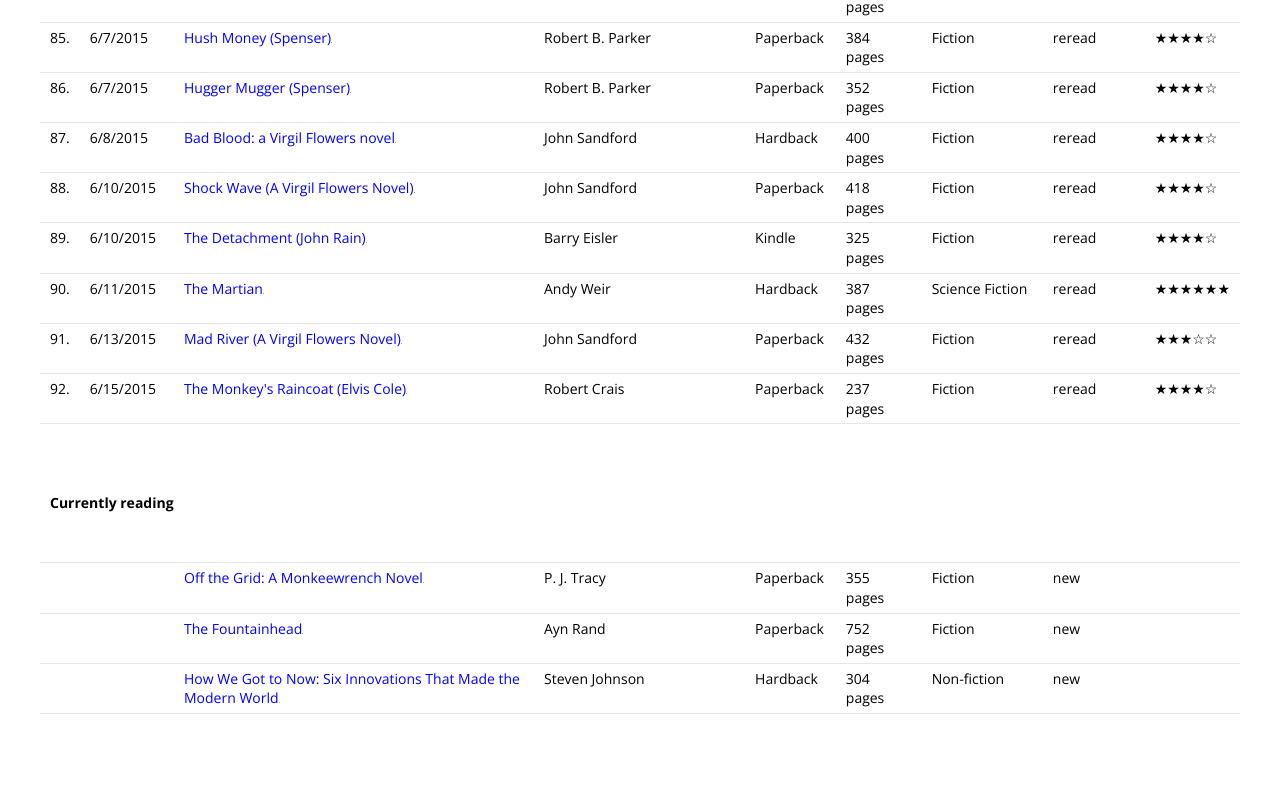
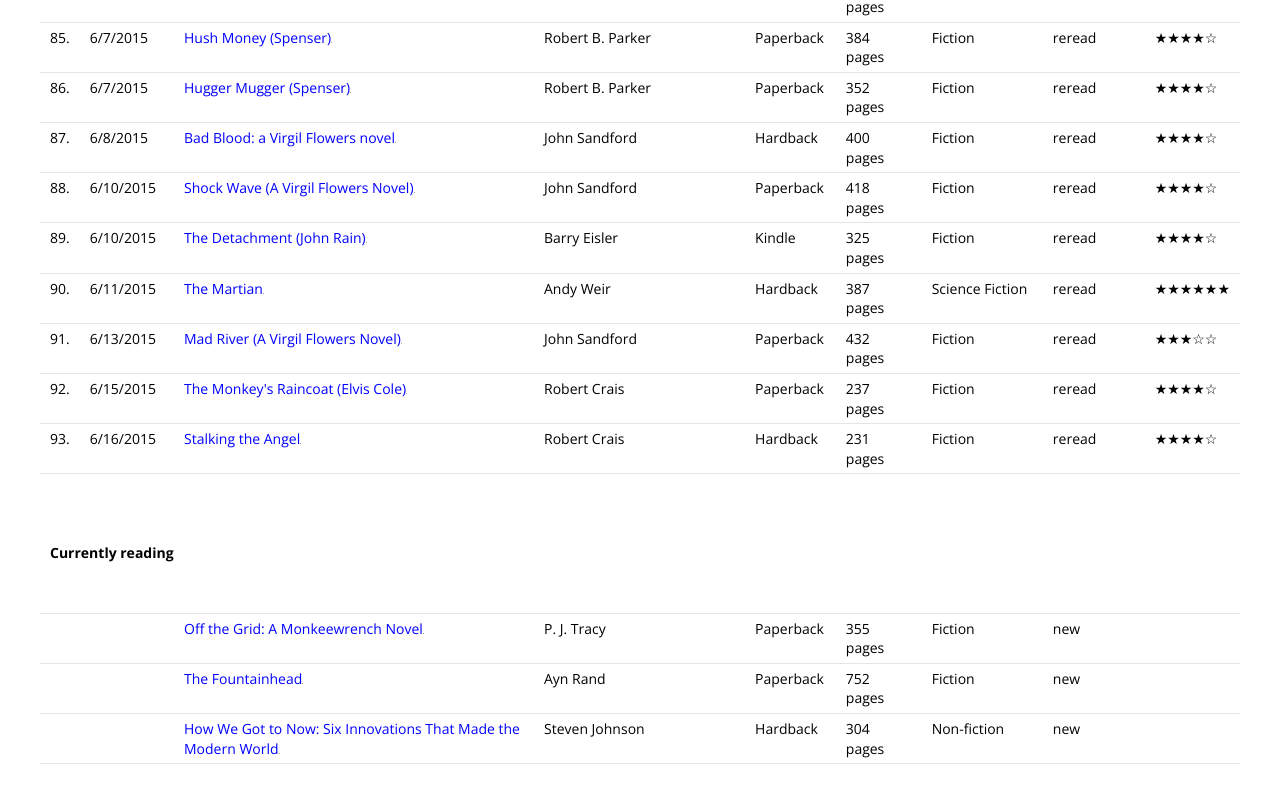
Before and after one commit to mph-code/books, a plain HTML site: page index.html in a window 1280 px wide. Shown: the part 4762-5559 px from the top of the page. Before the commit the page ends 5508 px from the top, so only its background shows below. Drawn offline with nearby package versions, Linux system fonts and the light colour scheme; grey boxes are pictures that could not be loaded.

Commit message:
book finished on 6/16/2015

```diff
--- a/index.html
+++ b/index.html
@@ -699,6 +699,13 @@
           </td>
           <td>Robert Crais</td><td>Paperback</td><td>237 pages</td><td>Fiction</td><td>reread</td><td>&#9733;&#9733;&#9733;&#9733;&#9734;</td>
         </tr>
+        <tr>
+          <td>93.</td><td>6/16/2015</td>
+          <td><a href="http://www.amazon.com/gp/product/0553057138/ref=as_li_tl?ie=UTF8&camp=1789&creative=390957&creativeASIN=0553057138&linkCode=as2&tag=zanshinnet&linkId=RTICN5NZJKU6QGJV">Stalking the Angel</a><img src="http://ir-na.amazon-adsystem.com/e/ir?t=zanshinnet&l=as2&o=1&a=0553057138" width="1" height="1" border="0" alt="" style="border:none !important; margin:0px !important;" />
+          </td>
+          <td>Robert Crais</td><td>Hardback</td><td>231 pages</td><td>Fiction</td><td>reread</td><td>&#9733;&#9733;&#9733;&#9733;&#9734;</td>
+        </tr>
+
 
 
 
```
